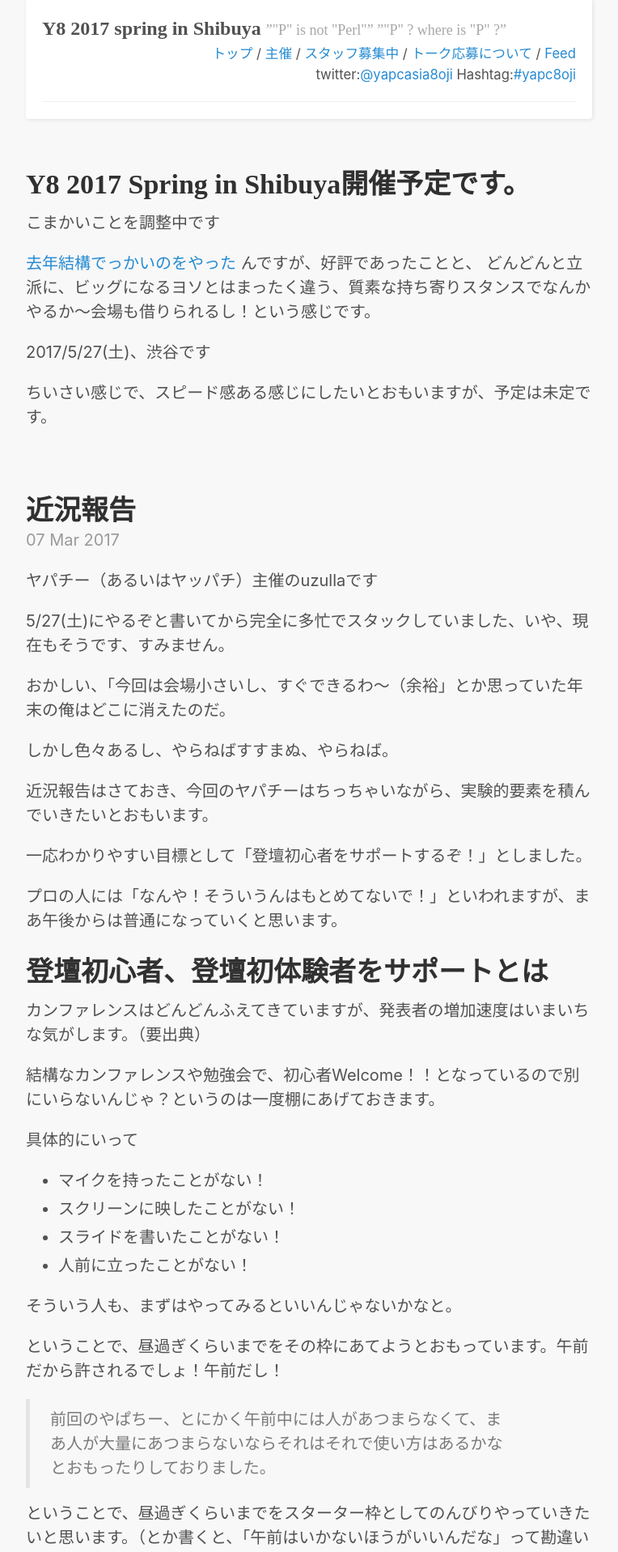
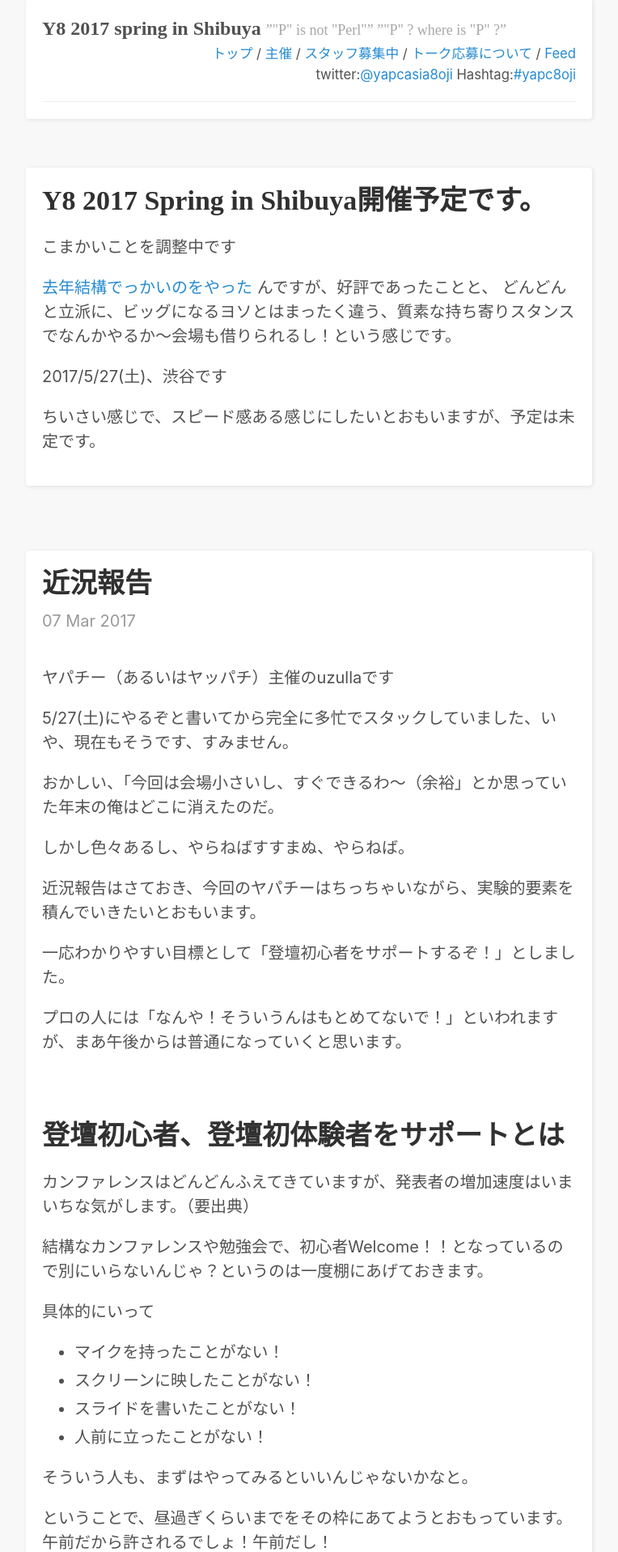
Before and after one commit to uzulla/y8-2017-spring, a Jekyll site: the page built from index.html, in a window 1280 px wide. Shown: the top 1917 px of the page at 81% size, without its empty margins (258-1022 px from the left). Built offline with Jekyll 4.4.1, drawn with Linux system fonts in a browser that asks for light colours; the list of posts is cut into pages by our own code; comment, search, counter and statistics services are not loaded.

Commit message:
Modify: post design.

```diff
--- a/_sass/_posts.scss
+++ b/_sass/_posts.scss
@@ -6,6 +6,11 @@
 .page,
 .post {
   margin-bottom: 4em;
+
+  background-color: #FFF;
+  padding: 1rem;
+  box-shadow: 1px 1px 5px rgba(0, 0, 0, .1);
+  border-radius: 4px;
 
   li + li {
     margin-top: .25rem;
@@ -27,7 +32,7 @@
 .post-date {
   display: block;
   margin-top: -.5rem;
-  margin-bottom: 1rem;
+  margin-bottom: 2rem;
   color: #9a9a9a;
 }
 
--- a/_sass/_type.scss
+++ b/_sass/_type.scss
@@ -12,11 +12,13 @@
 }
 
 h1 {
+  margin-top: 4rem;
+  margin-bottom: 1rem;
   font-size: 1.7rem;
 }
 
 h2 {
-  margin-top: 1rem;
+  margin-top: 3rem;
   font-size: 1.3rem;
 }
 
```
